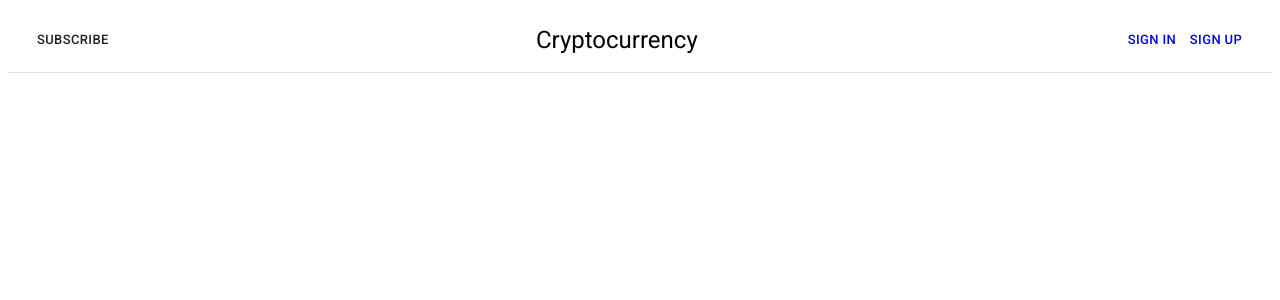
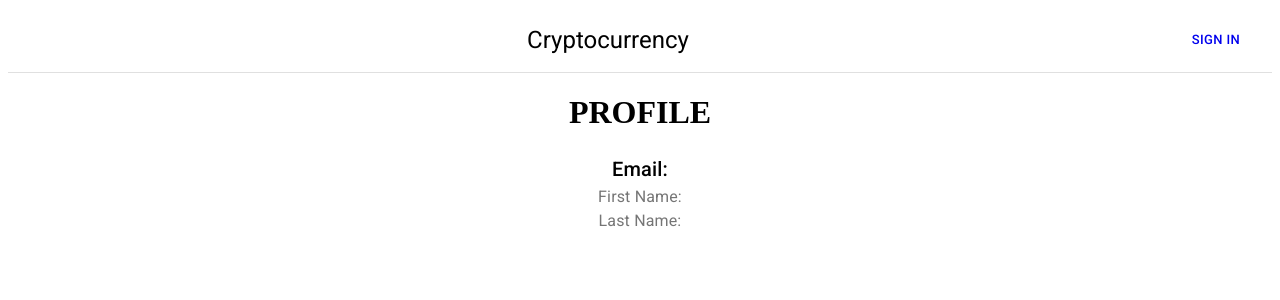
Before and after one commit to RomaZherko21/CryptoCurrencyAPP, a React (Create React App) app in the folder frontend/: page /profile in a window 1280 px wide. Shown: the top 300 px of the page. Built offline with nearby package versions, Linux system fonts and the light colour scheme.

Commit message:
FrontEnd Profile

```diff
--- a/frontend/public/index.html
+++ b/frontend/public/index.html
@@ -8,6 +8,7 @@
       name="description"
       content="Web site created using create-react-app"
     />
+    <script src="https://kit.fontawesome.com/f40adf1036.js" crossorigin="anonymous"></script>
     <link rel="stylesheet" href="https://fonts.googleapis.com/css?family=Roboto:300,400,500,700&display=swap" />
     <link rel="stylesheet" href="https://fonts.googleapis.com/icon?family=Material+Icons" />
     <title>React App</title>
--- a/frontend/src/App.jsx
+++ b/frontend/src/App.jsx
@@ -5,6 +5,7 @@ import Mainpage from "./components/mainPage/MainPage";
 import SignIn from "./components/signIn/SignIn";
 import SignUp from "./components/signUp/SignUp";
 import NavBar from "./components/NavBar";
+import Profile from "./components/profile/Profile";
 import CurrentCurrency from "./components/currentCurrency/CurrentCurrency";
 
 const App = () => {
@@ -24,6 +25,9 @@ const App = () => {
         <Route path="/currentCurrency">
           <CurrentCurrency />
         </Route>
+        <Route path="/profile">
+          <Profile />
+        </Route>
       </Switch>
     </Router>
   );
--- a/frontend/src/components/NavBar.jsx
+++ b/frontend/src/components/NavBar.jsx
@@ -1,4 +1,7 @@
 import React from "react";
+import { selectSignInState } from './signIn/SignInComponent';
+import { useSelector } from 'react-redux';
+
 import { makeStyles } from "@material-ui/core/styles";
 import Toolbar from "@material-ui/core/Toolbar";
 import Button from "@material-ui/core/Button";
@@ -25,6 +28,7 @@ const useStyles = makeStyles((theme) => ({
 
 export default function NavBar() {
   const classes = useStyles();
+  const signInState = useSelector(selectSignInState);
 
   const linkStyles = {
     textDecoration: "none",
@@ -32,7 +36,6 @@ export default function NavBar() {
   return (
     <React.Fragment>
       <Toolbar className={classes.toolbar}>
-        <Button size="small">Subscribe</Button>
         <Typography
           component="h2"
           variant="h5"
@@ -41,19 +44,27 @@ export default function NavBar() {
           noWrap
           className={classes.toolbarTitle}
         >
-          <Link to="/" style={{...linkStyles, color:'black'}}>Cryptocurrency</Link>
+          <Link to="/" style={{ ...linkStyles, color: 'black' }}>Cryptocurrency</Link>
         </Typography>
+        {!signInState.isSignedIn &&
           <Button color="primary" size="small">
             <Link to="/signIn" style={linkStyles}>
-            {" "}
-            Sign In{" "}
+                Sign In
+             </Link>
+          </Button>
+        }
+        {signInState.isSignedIn && <div>
+          <Button color="primary" size="small">
+            <Link to="/profile" style={linkStyles}>
+              <i className="fas fa-id-card"></i>
             </Link>
           </Button>
           <Button color="primary" size="small">
             <Link to="/signUp" style={linkStyles}>
-            Sign up{" "}
+              Sign up
             </Link>
           </Button>
+        </div>}
       </Toolbar>
     </React.Fragment>
   );
--- /dev/null
+++ b/frontend/src/components/profile/Profile.jsx
@@ -0,0 +1,20 @@
+import React from 'react';
+import { useDispatch, useSelector } from 'react-redux';
+import { selectProfileState } from './ProfileComponent';
+
+import Info from './info/Info'
+
+
+
+export default function Profile() {
+
+  const dispatch = useDispatch();
+  const signUpState = useSelector(selectProfileState);
+
+  return (
+    <>
+      <h1 style={{textAlign:'center'}}>PROFILE</h1>
+      <Info />
+    </>
+  );
+}
--- /dev/null
+++ b/frontend/src/components/profile/ProfileComponent.jsx
@@ -0,0 +1,17 @@
+import { createSlice } from '@reduxjs/toolkit';
+
+export const slice = createSlice({
+  name: 'profile',
+  initialState: {
+  },
+  reducers: {
+  },
+  extraReducers: {
+  },
+});
+
+export const { } = slice.actions;
+
+export const selectProfileState = (state) => state.profile;
+
+export default slice.reducer;
--- /dev/null
+++ b/frontend/src/components/profile/info/Info.jsx
@@ -0,0 +1,34 @@
+import React from 'react';
+import { useSelector } from 'react-redux';
+import { selectSignInState } from '../../signIn/SignInComponent';
+
+import Typography from '@material-ui/core/Typography';
+import Grid from "@material-ui/core/Grid";
+
+
+
+export default function Info(props) {
+
+  const signInState = useSelector(selectSignInState);
+
+  return (
+    <React.Fragment>
+      <Grid
+        container
+        direction="column"
+        justify="flex-start"
+        alignItems="center"
+      >
+        <Typography component="p" variant="h6">
+          Email: {signInState.currentUser.email}
+        </Typography>
+        <Typography color="textSecondary" >
+        First Name: {signInState.currentUser.firstName}
+        </Typography>
+        <Typography color="textSecondary">
+        Last Name: {signInState.currentUser.lastName}
+        </Typography>
+      </Grid>
+    </React.Fragment>
+  );
+}
```
Lines whose indentation alone changed are shown as unchanged.
